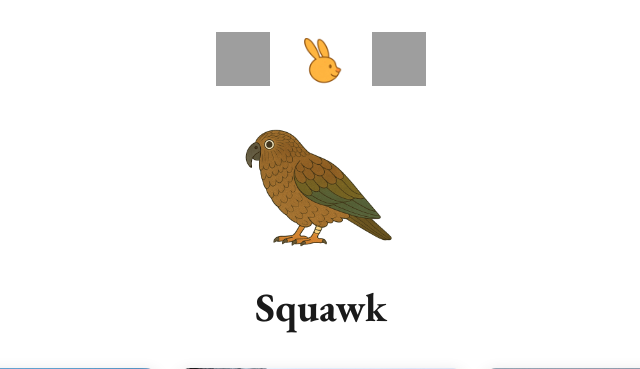
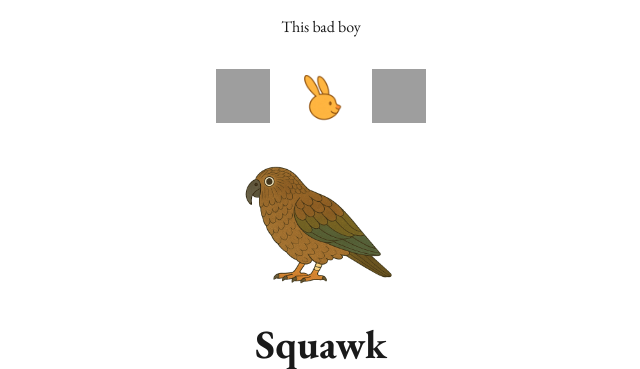
Before and after one commit to nicklatty/Squawk, a Flask app: page / in a window 1280 px wide. Shown: the top 369 px of the page, without its empty margins (319-959 px from the left). Run offline with Flask 3, Linux system fonts and the light colour scheme; grey boxes are pictures that could not be loaded.

Commit message:
Add construction banner with typewriter effect

```diff
--- a/templates/about.html
+++ b/templates/about.html
@@ -231,6 +231,12 @@
         stroke-dashoffset: 0;
       }
     }
+
+    #construction-banner {
+      font-family: 'EB Garamond', Georgia, 'Times New Roman', Times, serif;
+      text-align: center;
+      margin-top: 1em;
+    }
   </style>
 
   </style>
@@ -238,6 +244,7 @@
 </head>
 
 <body>
+  <div id="construction-banner"></div>
   <div class="animal-bar">
     <button class="animal-btn" onclick="randomizeAnimal(this)">
       <img src="{{ url_for('static', filename='animals/bear.png') }}" alt="Animal" />
@@ -377,6 +384,7 @@
 
     window.onload = function () {
       typeWriter(document.getElementById("main-heading"), "Squawk", 550);
+      typeWriter(document.getElementById("construction-banner"), "This bad boy is currently under construction...");
     };
   </script>
 
```
